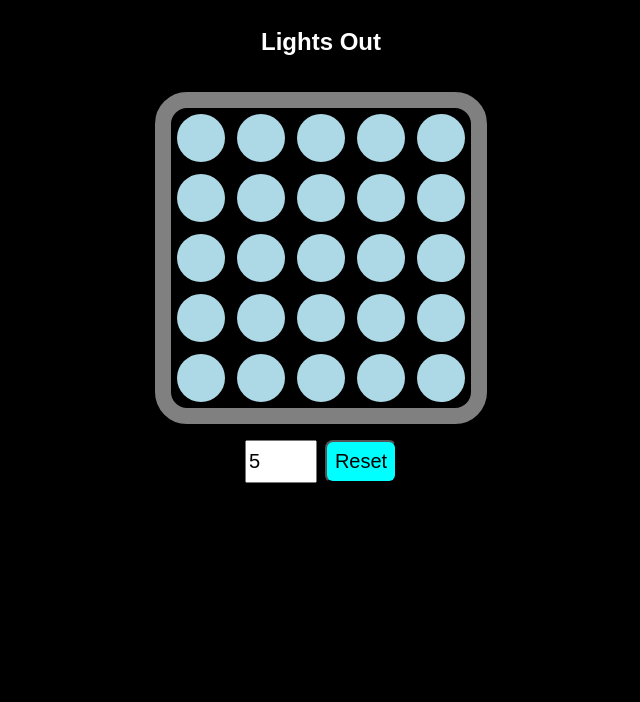
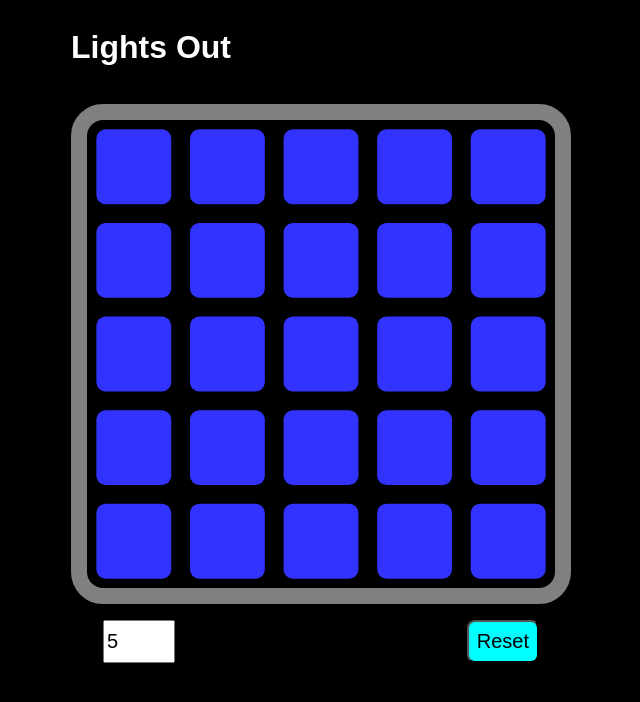
Before and after one commit to DeedleFake/lights-out, a React (Create React App) app: page / in a window 1280 px wide. Shown: the top 702 px of the page, without its empty margins (319-959 px from the left). Built offline with nearby package versions, Linux system fonts and the light colour scheme.

Commit message:
Some more polish.

```diff
--- a/src/App.js
+++ b/src/App.js
@@ -37,29 +37,39 @@ const App = () => {
 	)
 
 	return (
-		<div
-			style={{ display: 'flex', flexDirection: 'column', alignItems: 'center' }}
-		>
-			<h2>Lights Out</h2>
+		<div style={{ display: 'flex', flexDirection: 'column', alignItems: 'center' }}>
+			<div style={{ display: 'flex', flexDirection: 'column', width: 500 }}>
+				<h1>Lights Out</h1>
 
 				<svg
 					xmlns="https://www.w3.org/2000/svg"
-				style={{ width: 300, marginTop: 16, border: `solid 16px ${won ? 'green' : 'grey'}`, borderRadius: 32 }}
+					style={{
+						marginTop: 16,
+						border: `solid 16px ${won ? 'green' : 'grey'}`,
+						borderRadius: 32,
+					}}
 					viewBox={`0 0 ${10 * board[0].length} ${10 * board.length}`}
 				>
 					{board.map((row, y) =>
 						row.map((space, x) => (
-						<circle
+							<rect
 								key={x}
 								style={{
-								cursor: 'pointer',
+									transition: 'fill .3s',
+									cursor: won || 'pointer',
 								}}
-							cx={10 * x + 5}
-							cy={10 * y + 5}
-							r={4}
-							fill={space ? 'lightblue' : 'darkblue'}
+								x={10 * x + 1}
+								y={10 * y + 1}
+								width={8}
+								height={8}
+								rx={1}
+								fill={space ? '#3333FF' : '#000099'}
 								onClick={(ev) => {
 									ev.preventDefault()
+									if (won) {
+										return
+									}
+
 									dispatchBoard({ type: 'toggle', space: [x, y] })
 								}}
 							/>
@@ -67,7 +77,15 @@ const App = () => {
 					)}
 				</svg>
 
-			<div style={{ display: 'flex', flexDirection: 'row', marginTop: 16 }}>
+				<div
+					style={{
+						display: 'flex',
+						flexDirection: 'row',
+						justifyContent: 'space-between',
+						marginTop: 16,
+							padding: '0 32px',
+					}}
+				>
 					<input
 						style={{
 							fontSize: 20,
@@ -78,7 +96,9 @@ const App = () => {
 						value={size}
 						onChange={(ev) => {
 							let val = parseInt(ev.target.value, 10)
-						setSize((size) => isNaN(val) || val < 2 || val > 10 ? size : val)
+							setSize((size) =>
+								isNaN(val) || val < 2 || val > 10 ? size : val,
+							)
 						}}
 					/>
 
@@ -95,8 +115,7 @@ const App = () => {
 						{size !== board.length ? 'Resize' : 'Reset'}
 					</button>
 				</div>
-
-			{won && <h2 style={{ marginTop: 16 }}>Congratulations</h2>}
+			</div>
 		</div>
 	)
 }
```
Lines whose indentation alone changed are shown as unchanged.
